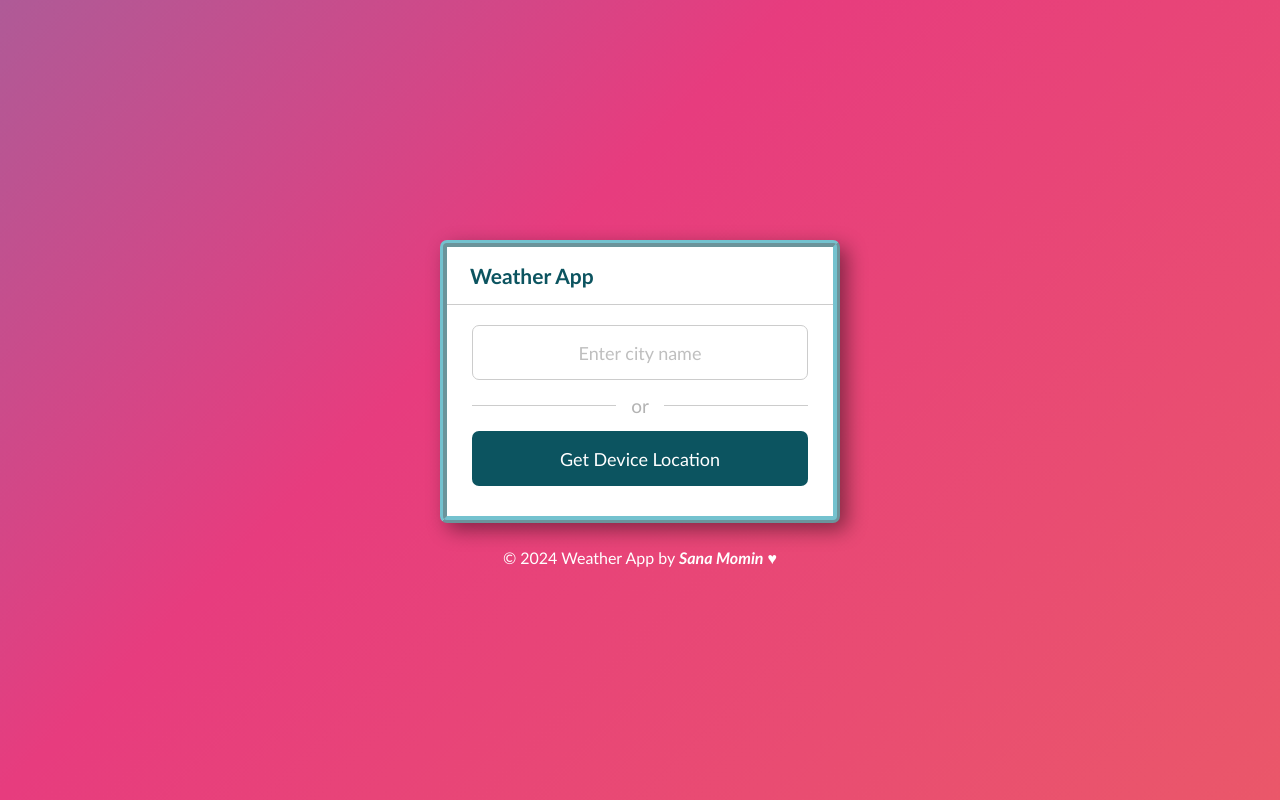
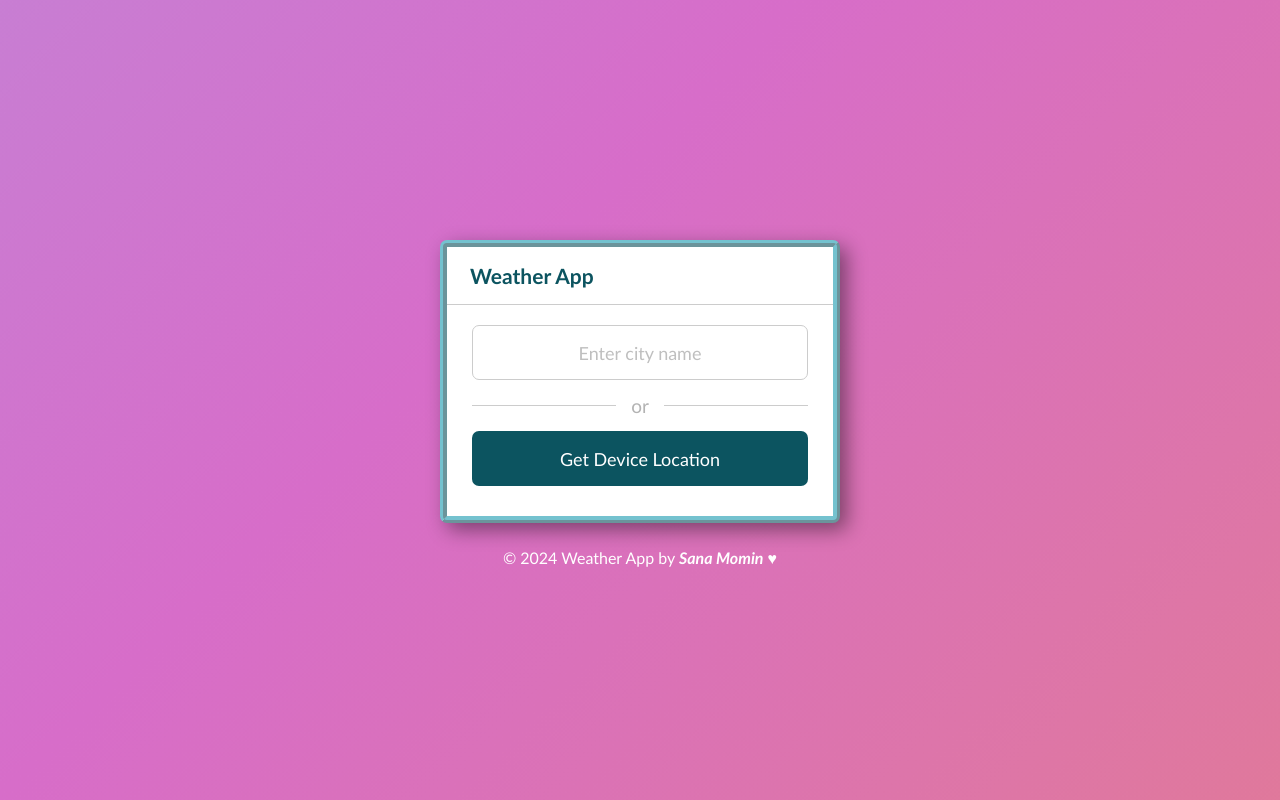
Before and after one commit to momin-sana/weather-js, a plain HTML site: page index.html in a window 1280 px wide. Shown: the top 800 px of the page. Drawn offline with nearby package versions, Linux system fonts and the light colour scheme.

Commit message:
bg color

```diff
--- a/style.css
+++ b/style.css
@@ -28,7 +28,7 @@ body{
   align-items: center;
   justify-content: center;
   min-height: 100vh;
-  background: linear-gradient(-45deg, #ee7752, #e73c7e, #23a6d5, #23d5ab);
+  background: linear-gradient(-45deg, #ea8667, #d76dc9, #a2a7eb, #67d4bb);
   background-size: 400% 400%;
   animation: gradientAnimation 15s ease infinite;
 }
```
